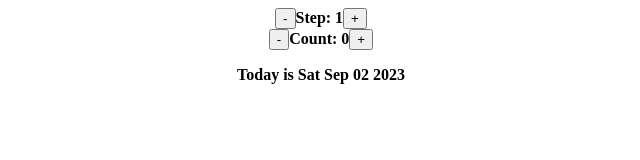
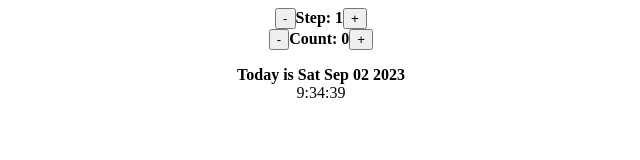
Before and after one commit to AliHaidarSavadi/4.date-counter, a React (Create React App) app: page / in a window 1280 px wide. Shown: the top 160 px of the page, without its empty margins (319-959 px from the left). Built offline with nearby package versions, Linux system fonts and the light colour scheme.

Commit message:
Timer Added

```diff
--- a/package.json
+++ b/package.json
@@ -1,4 +1,5 @@
 {
+  "homepage": "https://AliHaidarSavadi.github.io/4.date-counter",
   "name": "4.date-counter",
   "version": "0.1.0",
   "private": true,
@@ -14,6 +15,8 @@
   },
   "scripts": {
     "start": "react-scripts start",
+    "predeploy": "npm run build",
+    "deploy": "gh-pages -d build",
     "build": "react-scripts build",
     "test": "react-scripts test",
     "eject": "react-scripts eject"
--- a/src/App.js
+++ b/src/App.js
@@ -5,6 +5,10 @@ function App() {
   const [count, setCount] = useState(0);
   const date = new Date();
   date.setDate(date.getDate() + count);
+
+  const [currentTime, setCurrentTime] = useState(new Date());
+
+  setInterval(() => setCurrentTime(new Date()), 1000);
 
   return (
     <div style={{ textAlign: "center" }}>
@@ -26,6 +30,9 @@ function App() {
             ? `${Math.abs(count)} days ago was ${date.toDateString()}`
             : `Today is ${date.toDateString()}`}
         </strong>
+        <br />
+        {currentTime.getHours()}:{currentTime.getMinutes()}:
+        {currentTime.getSeconds()}
       </p>
     </div>
   );
```
